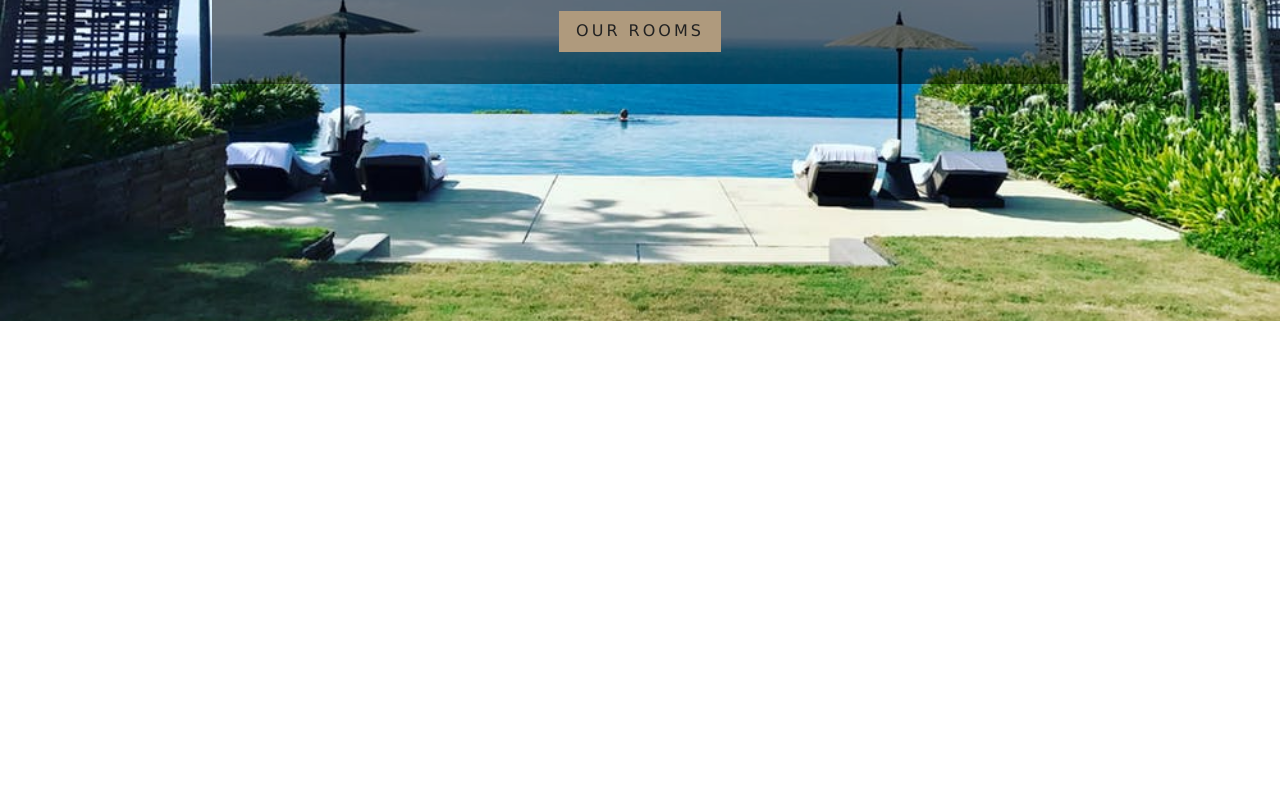
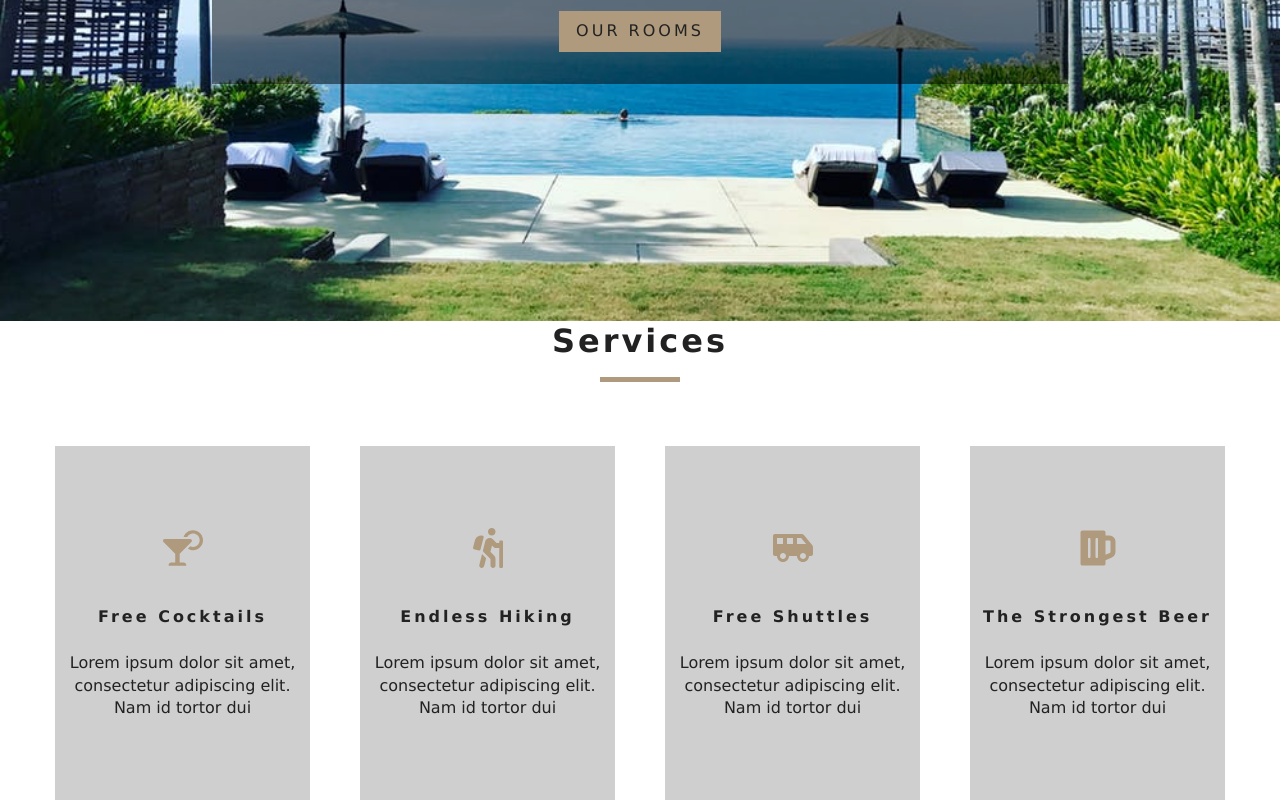
Before and after one commit to Dpessheva/reservations-app, a React (Create React App) app: page / in a window 1280 px wide. Shown: the part 479-1279 px from the top of the page. Before the commit the page ends 800 px from the top, so only its background shows below. Built offline with nearby package versions, Linux system fonts and the light colour scheme.

Commit message:
added services component

```diff
--- a/src/App.css
+++ b/src/App.css
@@ -252,6 +252,7 @@
 }
 .services h6 {
   letter-spacing: var(--mainSpacing);
+  text-transform: capitalize;
 }
 .services p {
   width: 80%;
--- a/src/components/ErrorPage.js
+++ b/src/components/ErrorPage.js
@@ -1,6 +1,6 @@
 import React from 'react'
-import Hero from '../components/Hero';
-import Banner from '../components/Banner';
+import Hero from './Hero';
+import Banner from './Banner';
 import { Link } from 'react-router-dom';
 
 export default function ErrorPage() {
--- a/src/components/Home.js
+++ b/src/components/Home.js
@@ -1,16 +1,25 @@
-import React from 'react';
-import Hero from '../components/Hero';
-import Banner from '../components/Banner';
-import { Link } from 'react-router-dom';
+import React from "react";
+import Hero from "./Hero";
+import Banner from "./Banner";
+import { Link } from "react-router-dom";
+import Services from "./Services";
 
 const Home = () => {
-    return (
-     <Hero >
-            <Banner title="luxurious rooms" subtitle="deluxe rooms starting at $ 299">
-                <Link to="/rooms" className="btn-primary">our rooms</Link>
-       </Banner>
-    </Hero>
-    )
-}
+  return (
+    <>
+      <Hero>
+        <Banner
+          title="luxurious rooms"
+          subtitle="deluxe rooms starting at $ 299"
+        >
+          <Link to="/rooms" className="btn-primary">
+            our rooms
+          </Link>
+        </Banner>
+      </Hero>
+      <Services />
+    </>
+  );
+};
 
 export default Home;
--- a/src/components/Rooms.js
+++ b/src/components/Rooms.js
@@ -1,6 +1,6 @@
 import React from 'react';
-import Hero from '../components/Hero';
-import Banner from '../components/Banner';
+import Hero from './Hero';
+import Banner from './Banner';
 import { Link } from 'react-router-dom';
 
 function Rooms() {
--- /dev/null
+++ b/src/components/Services.js
@@ -0,0 +1,32 @@
+import React, { useState } from 'react';
+import Title from './Title';
+import { FaCocktail, FaHiking, FaShuttleVan, FaBeer } from 'react-icons/fa';
+
+const Services = () => {
+    const services = [
+        { icon: <FaCocktail />, title: "Free cocktails", info: "Lorem ipsum dolor sit amet, consectetur adipiscing elit. Nam id tortor dui" },
+        { icon: <FaHiking />, title: "Endless hiking", info: "Lorem ipsum dolor sit amet, consectetur adipiscing elit. Nam id tortor dui" },
+        { icon: <FaShuttleVan />, title: "Free shuttles", info: "Lorem ipsum dolor sit amet, consectetur adipiscing elit. Nam id tortor dui" },
+        { icon: <FaBeer />, title: "The strongest beer", info: "Lorem ipsum dolor sit amet, consectetur adipiscing elit. Nam id tortor dui" },
+
+    ];
+    return (
+        <section className="service">
+            <Title title="services" />
+            <div className="services-center">
+                {services.map((item, index) => {
+                    return(<article key={index} className="services">
+                        <span>{item.icon}</span>
+                        <h6>{item.title}</h6>
+                        <p>{item.info}</p>
+
+                    </article>)
+                })}
+            </div>
+
+        </section>
+
+    )
+}
+
+export default Services;
--- /dev/null
+++ b/src/components/Title.js
@@ -0,0 +1,12 @@
+import React from 'react'
+
+const Title = ({title}) => {
+    return (
+        <div className="section-title">
+            <h4>{title}</h4>
+            <div> </div>
+        </div>
+    )
+}
+
+export default Title;
```
